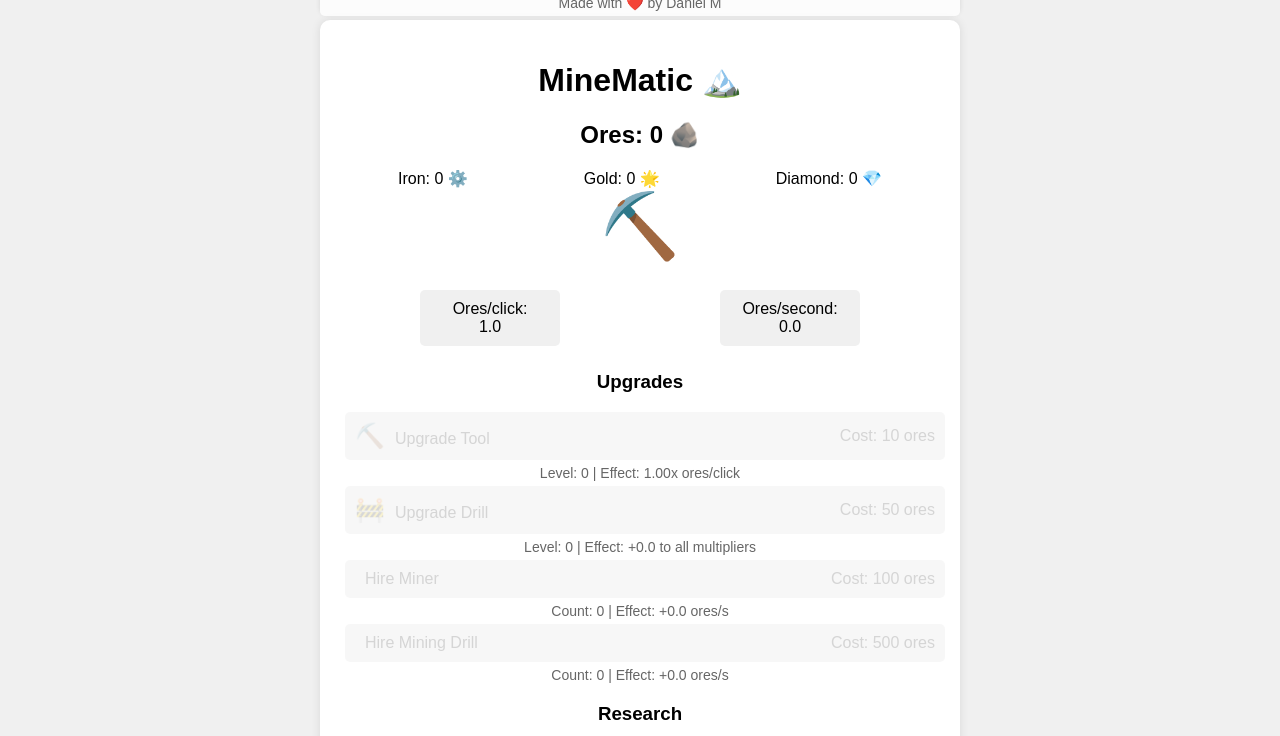
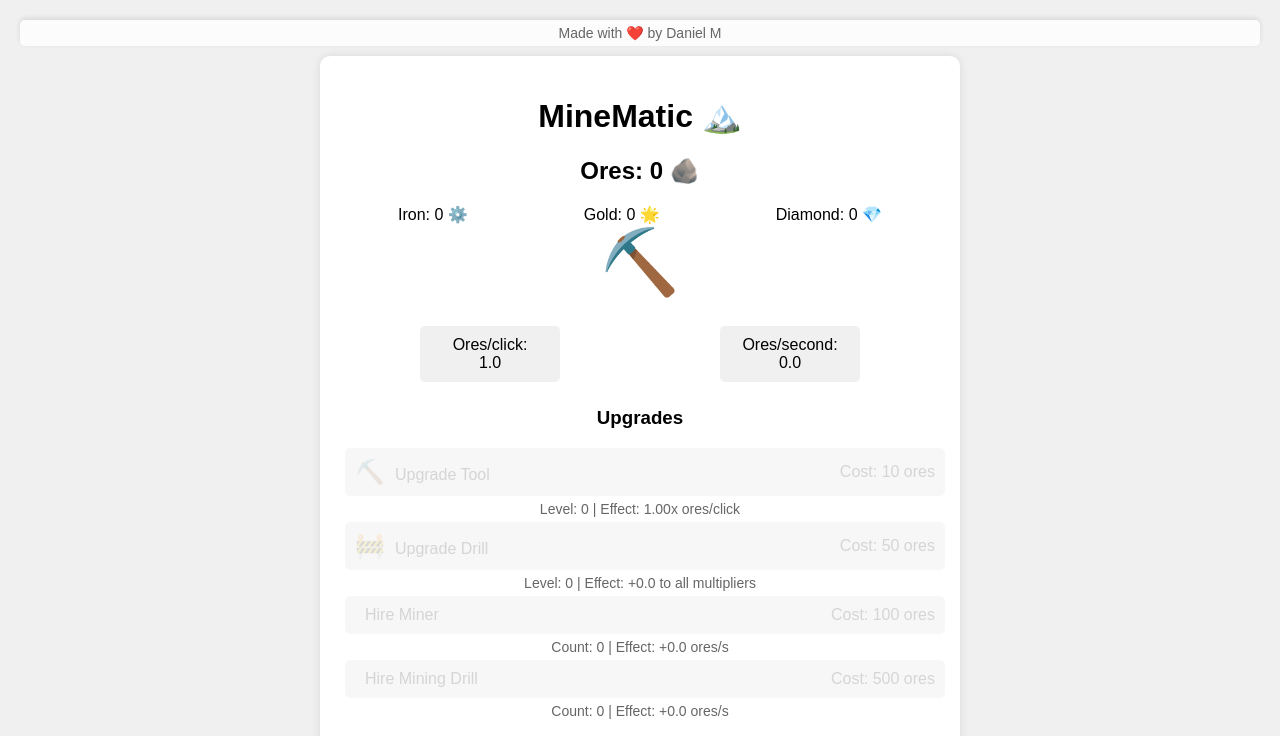
Before and after one commit to monteirodv/MineMatic, a plain HTML site: page index.html in a window 1280 px wide. Shown: the top 736 px of the page. Drawn offline with Linux system fonts and the light colour scheme.

Commit message:
Update index.html

```diff
--- a/index.html
+++ b/index.html
@@ -1,14 +1,9 @@
-<html><head><base href="https://dan.com"><title>MineMatic: Mobile-Friendly Mining Adventure</title>
+<html><head><title>MineMatic: Mobile-Friendly Mining Adventure</title>
 <meta name="viewport" content="width=device-width, initial-scale=1.0, maximum-scale=1.0, user-scalable=no">
 <style>
   body {
     font-family: Arial, sans-serif;
     background-color: #f0f0f0;
-    display: flex;
-    flex-direction: column;
-    align-items: center;
-    justify-content: center;
-    min-height: 100vh;
     margin: 0;
     padding: 20px;
     box-sizing: border-box;
@@ -22,13 +17,10 @@
     text-align: center;
     max-width: 600px;
     width: 100%;
+    margin: 0 auto;
     position: relative;
   }
   #credits {
-    position: absolute;
-    top: -30px;
-    left: 0;
-    right: 0;
     text-align: center;
     font-size: 14px;
     color: #666;
@@ -36,6 +28,7 @@
     padding: 5px;
     border-radius: 5px;
     box-shadow: 0 -2px 5px rgba(0,0,0,0.1);
+    margin-bottom: 10px;
   }
   #mine-button {
     font-size: 64px;
@@ -162,8 +155,8 @@
 </style>
 </head>
 <body>
+<div id="credits">Made with ❤️ by Daniel M</div>
 <div id="game-container">
-  <div id="credits">Made with ❤️ by Daniel M</div>
   <h1>MineMatic 🏔️</h1>
   <div id="resources">
     <h2>Ores: <span id="ore-count">0</span> 🪨</h2>
```
